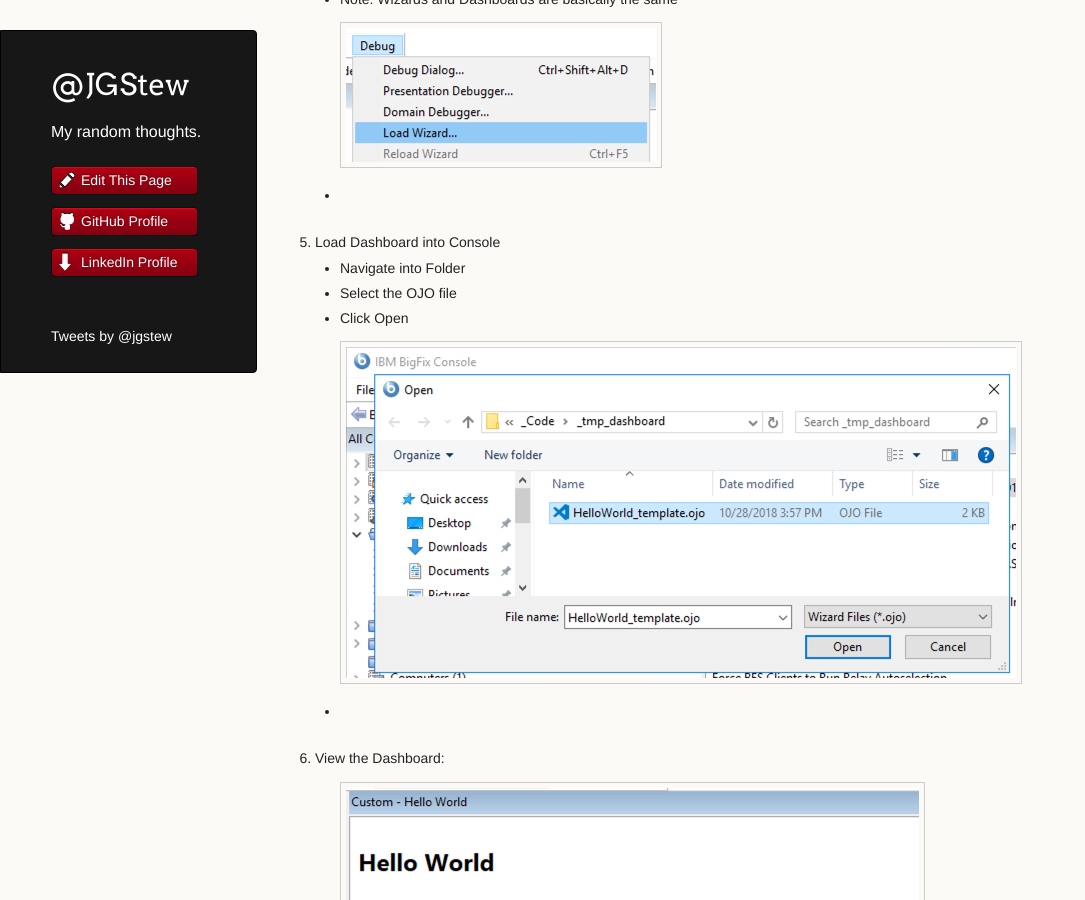
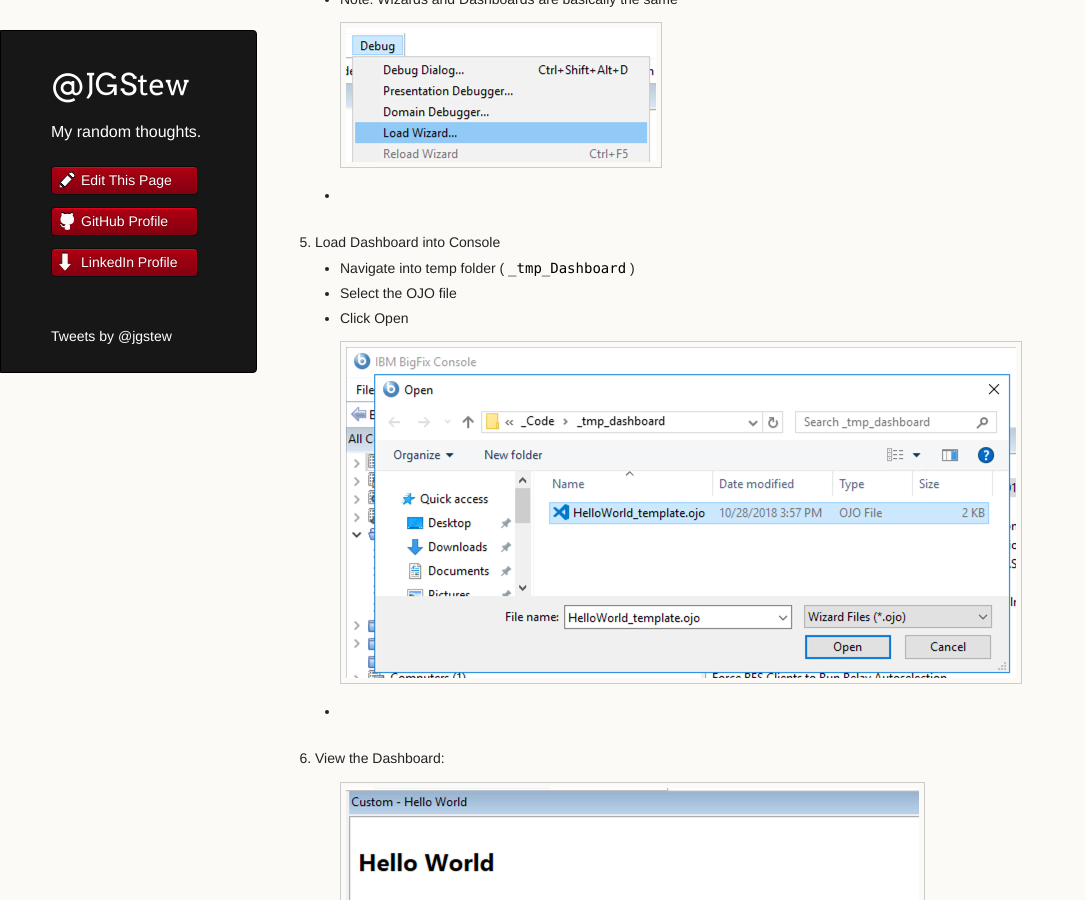
Before and after one commit to jgstew/jgstew.github.io, a Jekyll site: the page built from _posts/2018-10-29-Debug-Dashboard-In-BigFix-Console.md, in a window 1280 px wide and 900 px high, scrolled down 908 px. Shown: the whole window, without its empty margins (0-1085 px from the left). Built offline with Jekyll 4.4.1, drawn with Linux system fonts in a browser that asks for light colours; nearby versions of some CDN libraries; comment, search, counter and statistics services are not loaded.

Commit message:
Update 2018-10-29-Debug-Dashboard-In-BigFix-Console.md

```diff
--- a/_posts/2018-10-29-Debug-Dashboard-In-BigFix-Console.md
+++ b/_posts/2018-10-29-Debug-Dashboard-In-BigFix-Console.md
@@ -12,7 +12,7 @@
     * Note: Wizards and Dashboards are basically the same
     * ![Select Load Wizard](/images/BigFix/Dashboards/SelectLoadWizard.png)
 1. Load Dashboard into Console
-    * Navigate into Folder
+    * Navigate into temp folder ( `_tmp_Dashboard` )
     * Select the OJO file
     * Click Open
     * ![Load Dashboard](/images/BigFix/Dashboards/LoadDashboardInConsole.png)
```
